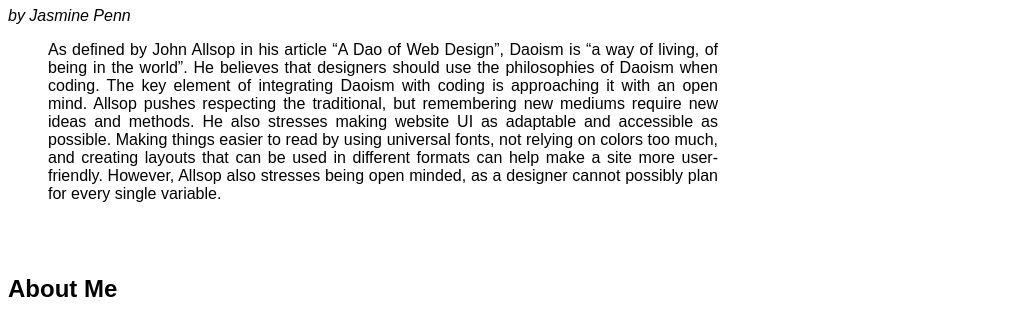
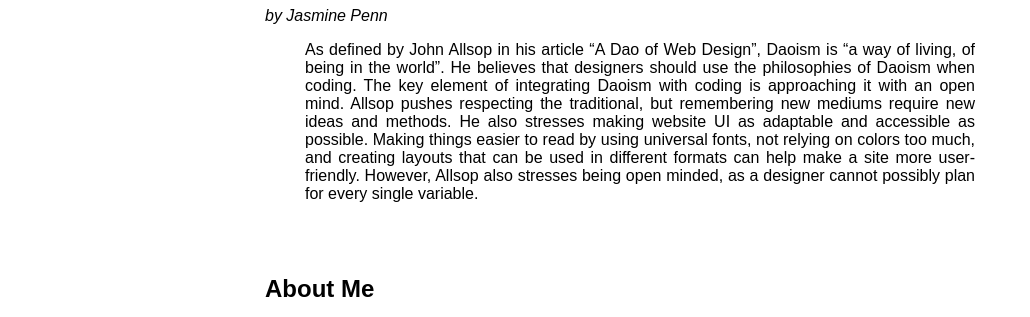
Before and after one commit to JasminePenn/Ebb-and-Flow, a plain HTML site: page index.html in a window 1280 px wide. Shown: the part 427-744 px from the top of the page, without its empty margins (0-1030 px from the left). Drawn offline with Linux system fonts and the light colour scheme.

Commit message:
Update index.html

```diff
--- a/index.html
+++ b/index.html
@@ -9,6 +9,7 @@
             font-family: sans-serif;
             max-width: 750px;
             text-align: justify;
+            margin: 0 auto
         }
         h1 {
             font-family: sans-serif;
```
